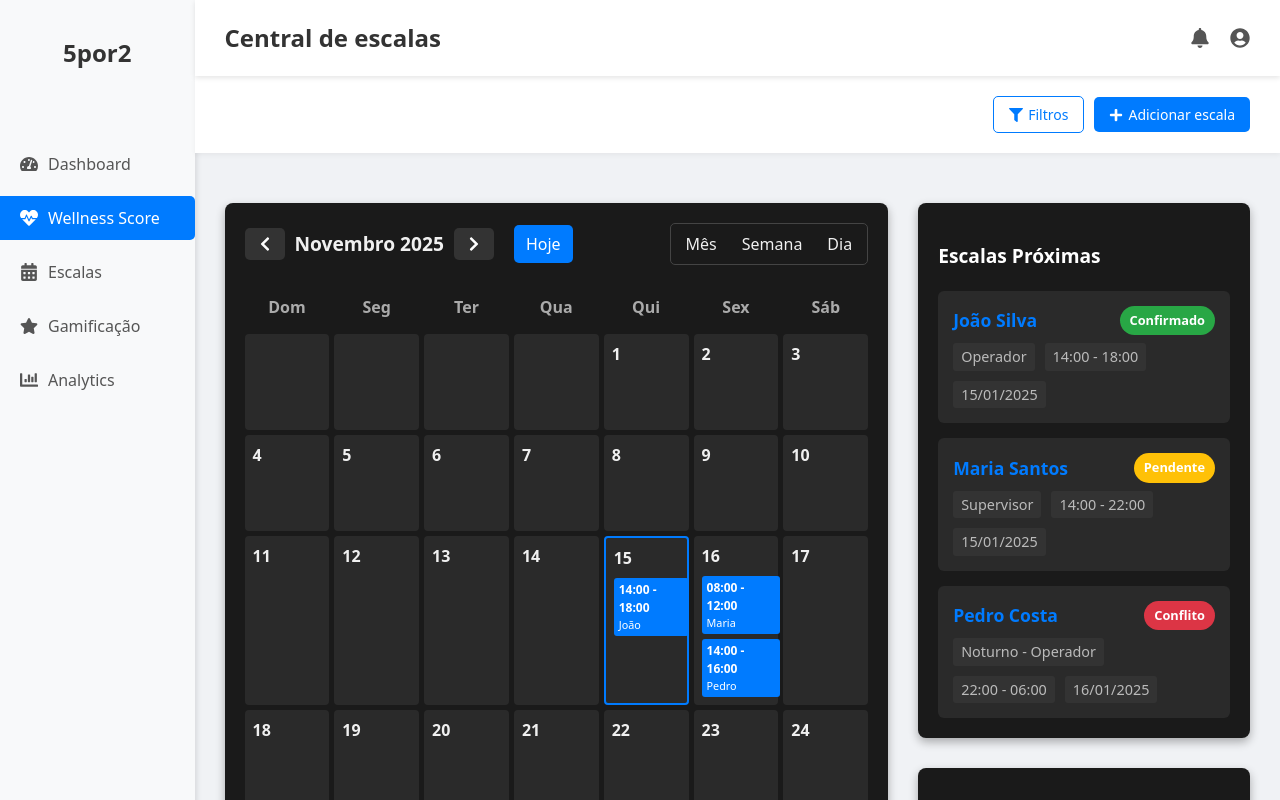
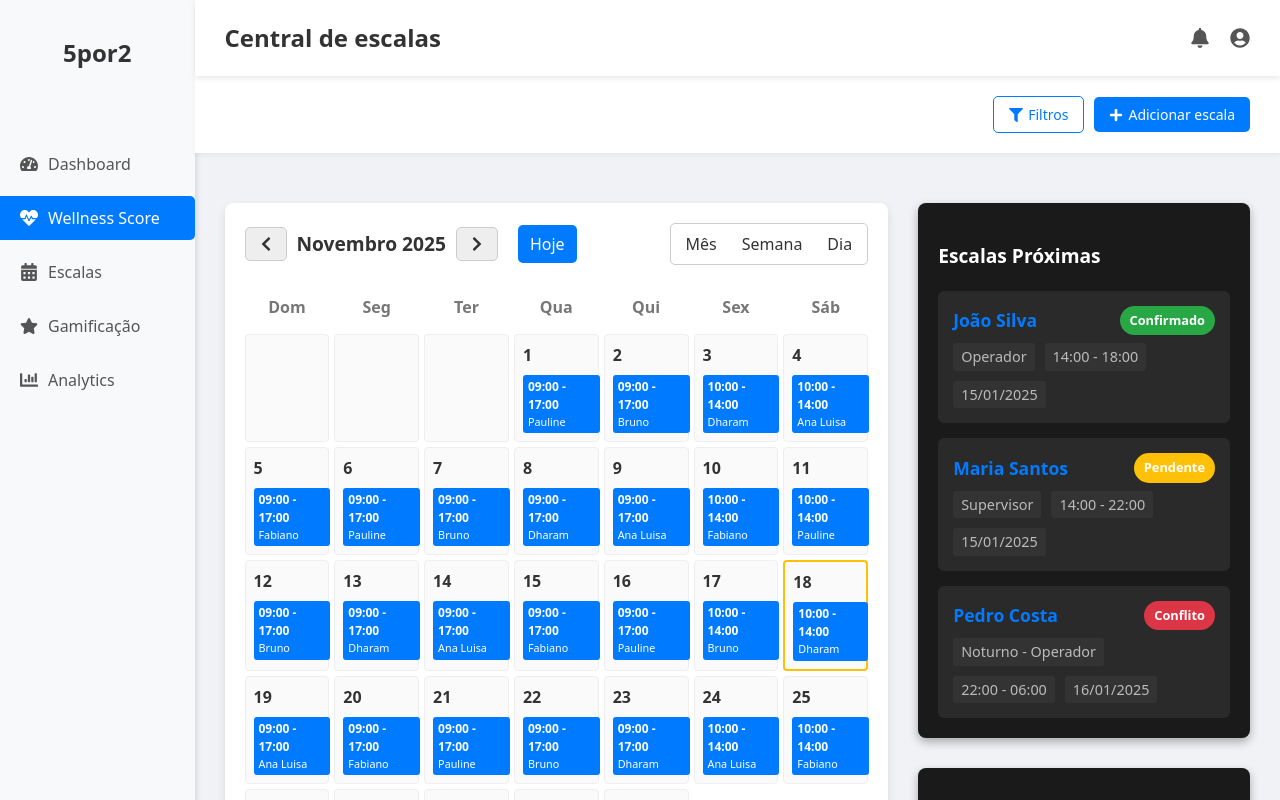
Before and after one commit to DharamLOL/GS-5POR2, a React app: page /escalas in a window 1280 px wide. Shown: the top 800 px of the page. Built offline with nearby package versions, Linux system fonts and the light colour scheme; the HTML template or start-up script is replaced by a standard one.

Commit message:
Ajuste no calendario de escalas

```diff
--- a/src/components/ScheduleCalendar/ScheduleCalendar.jsx
+++ b/src/components/ScheduleCalendar/ScheduleCalendar.jsx
@@ -1,16 +1,78 @@
 import React from 'react';
 import styles from './ScheduleCalendar.module.css';
-import { FaChevronLeft, FaChevronRight } from 'react-icons/fa'; // Ícones de navegação
+import { FaChevronLeft, FaChevronRight } from 'react-icons/fa';
 
 const ScheduleCalendar = () => {
     const daysOfWeek = ['Dom', 'Seg', 'Ter', 'Qua', 'Qui', 'Sex', 'Sáb'];
-  const dates = [
-    '', '', '', '', 1, 2, 3, // Exemplo de datas
-    4, 5, 6, 7, 8, 9, 10,
-    11, 12, 13, 14, 15, // Hoje
-    16, 17, 18, 19, 20, 21, 22,
-    23, 24, 25
-  ]; // Datas simuladas para o layout
+
+    // Simulação de um mês de 30 dias (começando na Quarta-feira, índice 3)
+    const totalDaysInMonth = 30;
+    const firstDayIndex = 3;
+
+    const emptyCells = Array(firstDayIndex).fill('');
+    const monthDates = Array.from({ length: totalDaysInMonth }, (_, i) => i + 1);
+    const dates = [...emptyCells, ...monthDates];
+
+    // 🌟 LISTA DE PESSOAS ATUALIZADA 🌟
+    const people = [
+        'Pauline', 'Bruno', 'Dharam', 'Ana Luisa', 'Fabiano'
+    ];
+
+    // --- Lógica de Escala Fictícia ---
+    const generateSchedule = () => {
+        const schedule = {};
+        let daysPerPerson = {}; // Conta quantos dias cada pessoa trabalhou na semana
+        people.forEach(p => daysPerPerson[p] = 0);
+
+        let currentPersonIndex = 0;
+        let dayIndexInWeek = firstDayIndex % 7;
+
+        dates.forEach((date) => {
+            if (date === '') return;
+
+            // Reseta a contagem de dias no Domingo (índice 0)
+            if (dayIndexInWeek === 0) {
+                people.forEach(p => daysPerPerson[p] = 0);
+            }
+
+            const workersToday = [];
+            let attempts = 0;
+
+            // Prioriza pessoas que trabalharam menos de 5 dias nesta semana
+            let availablePeople = people.filter(p => daysPerPerson[p] < 5);
+
+            // Tenta atribuir a próxima pessoa disponível
+            while (workersToday.length < 1 && attempts < availablePeople.length * 2) {
+                const person = availablePeople[currentPersonIndex % availablePeople.length];
+
+                if (daysPerPerson[person] < 5) {
+                    workersToday.push({
+                        name: person,
+                        time: dayIndexInWeek < 5 ? '09:00 - 17:00' : '10:00 - 14:00' // Turnos diferentes para fds
+                    });
+                    daysPerPerson[person]++;
+                }
+
+                // Avança para a próxima pessoa da lista de disponíveis
+                currentPersonIndex = (currentPersonIndex + 1);
+                attempts++;
+            }
+
+            if (workersToday.length > 0) {
+                schedule[date] = workersToday;
+            } else {
+                 // Acontece nos dias em que todos já bateram 5 dias na semana
+                 schedule[date] = [{ name: 'FOLGA GERAL', time: 'Sem Cobertura' }];
+            }
+
+            // Avança para o próximo dia da semana
+            dayIndexInWeek = (dayIndexInWeek + 1) % 7;
+        });
+
+        return schedule;
+    };
+
+    const monthlySchedule = generateSchedule();
 
     return (
         <div className={styles.card}>
@@ -31,33 +93,28 @@ const ScheduleCalendar = () => {
                     <span className={styles.viewOption}>Dia</span>
                 </div>
             </div>
+
             <div className={styles.calendarGrid}>
                 {daysOfWeek.map(day => (
                     <div key={day} className={styles.dayOfWeek}>{day}</div>
                 ))}
-        {dates.map((date, index) => (
-          <div key={index} className={`${styles.dateCell} ${date === 15 ? styles.today : ''}`}>
+
+                {dates.map((date, index) => {
+                    const dailySchedule = monthlySchedule[date] || [];
+
+                    return (
+                        <div key={index} className={`${styles.dateCell} ${date === 18 ? styles.today : ''}`}>
                             {date && <span className={styles.dateNumber}>{date}</span>}
-            {date === 15 && (
-              <div className={styles.scheduleItem}>
-                <span className={styles.scheduleTime}>14:00 - 18:00</span>
-                <span className={styles.scheduleName}>João</span>
-              </div>
-            )}
-            {date === 16 && (
-                <>
-                <div className={styles.scheduleItem}>
-                    <span className={styles.scheduleTime}>08:00 - 12:00</span>
-                    <span className={styles.scheduleName}>Maria</span>
-                </div>
-                <div className={styles.scheduleItem}>
-                    <span className={styles.scheduleTime}>14:00 - 16:00</span>
-                    <span className={styles.scheduleName}>Pedro</span>
-                </div>
-                </>
-            )}
+
+                            {dailySchedule.map((item, itemIndex) => (
+                                <div key={itemIndex} className={styles.scheduleItem}>
+                                    <span className={styles.scheduleTime}>{item.time}</span>
+                                    <span className={styles.scheduleName}>{item.name}</span>
                                 </div>
                             ))}
+                        </div>
+                    );
+                })}
             </div>
         </div>
     );
--- a/src/components/ScheduleCalendar/ScheduleCalendar.module.css
+++ b/src/components/ScheduleCalendar/ScheduleCalendar.module.css
@@ -1,9 +1,9 @@
 .card {
-  background-color: #1a1a1a; /* Cor de fundo escura */
+  background-color: #FFFFFF; /* Fundo Branco */
   border-radius: 8px;
-  box-shadow: 0 4px 10px rgba(0, 0, 0, 0.3);
+  box-shadow: 0 4px 10px rgba(0, 0, 0, 0.1); /* Sombra mais suave para fundo claro */
   padding: 20px;
-  color: #f0f0f0; /* Texto claro */
+  color: #333333; /* Texto escuro */
 }
 
 .calendarHeader {
@@ -20,9 +20,9 @@
 }
 
 .headerButton {
-  background-color: #333;
-  color: white;
-  border: none;
+  background-color: #EEEEEE; /* Fundo de botão cinza claro */
+  color: #333333; /* Cor do texto/ícone */
+  border: 1px solid #CCCCCC;
   padding: 8px 12px;
   border-radius: 5px;
   cursor: pointer;
@@ -48,7 +48,7 @@
 .rightControls {
     display: flex;
     gap: 15px;
-    border: 1px solid #444;
+    border: 1px solid #CCCCCC;
     border-radius: 5px;
     padding: 5px 10px;
 }
@@ -56,16 +56,17 @@
 .viewOption {
     cursor: pointer;
     padding: 3px 5px;
+    color: #333333;
 }
 
 .viewOption:hover {
-    background-color: #333;
+    background-color: #F0F0F0;
     border-radius: 3px;
 }
 
 .calendarGrid {
   display: grid;
-  grid-template-columns: repeat(7, 1fr); /* 7 colunas para os dias da semana */
+  grid-template-columns: repeat(7, 1fr);
   gap: 5px;
   text-align: center;
 }
@@ -73,17 +74,18 @@
 .dayOfWeek {
   font-weight: bold;
   padding: 10px;
-  color: #aaa;
+  color: #777777; /* Cor cinza para o nome do dia */
 }
 
 .dateCell {
-  min-height: 80px; /* Altura mínima para cada célula */
+  min-height: 80px;
   padding: 8px;
-  background-color: #2a2a2a;
+  background-color: #FAFAFA; /* Fundo claro para a célula */
+  border: 1px solid #EEEEEE;
   border-radius: 4px;
   display: flex;
   flex-direction: column;
-  align-items: flex-start; /* Alinha o número da data à esquerda */
+  align-items: flex-start;
   position: relative;
 }
 
@@ -91,11 +93,11 @@
   font-size: 1em;
   font-weight: bold;
   margin-bottom: 5px;
-  color: #f0f0f0;
+  color: #333333;
 }
 
 .today {
-  border: 2px solid #007bff; /* Destaca o dia atual */
+  border: 2px solid #FFC107; /* Amarelo/Laranja para destaque no fundo claro */
 }
 
 .scheduleItem {
@@ -105,14 +107,15 @@
     padding: 3px 5px;
     font-size: 0.75em;
     margin-top: 3px;
-    width: 100%; /* Ocupa a largura total da célula */
+    width: 100%;
     text-align: left;
     display: flex;
     flex-direction: column;
+    overflow: hidden; /* Garante que o texto não saia da célula */
 }
 
 .scheduleItem + .scheduleItem {
-    margin-top: 5px; /* Espaçamento entre múltiplos itens na mesma data */
+    margin-top: 5px;
 }
 
 .scheduleTime {
```
Lines whose indentation alone changed are shown as unchanged.
